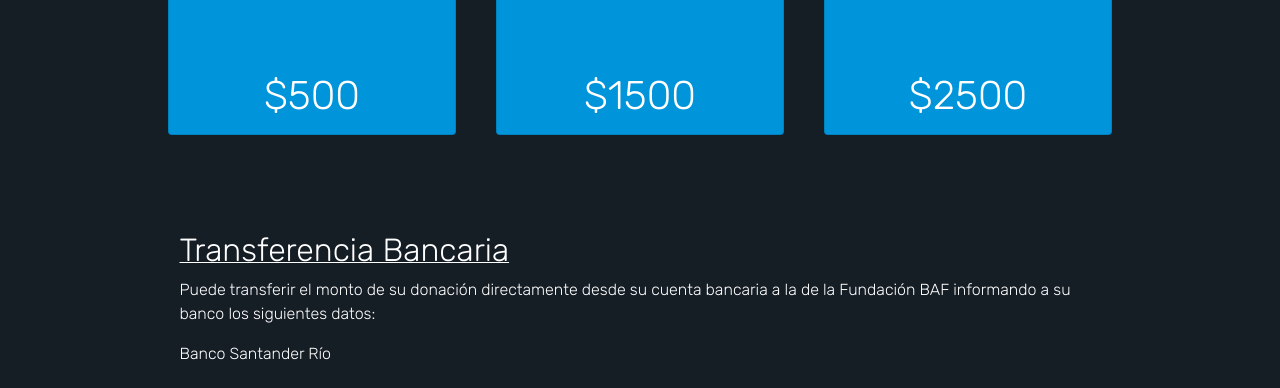
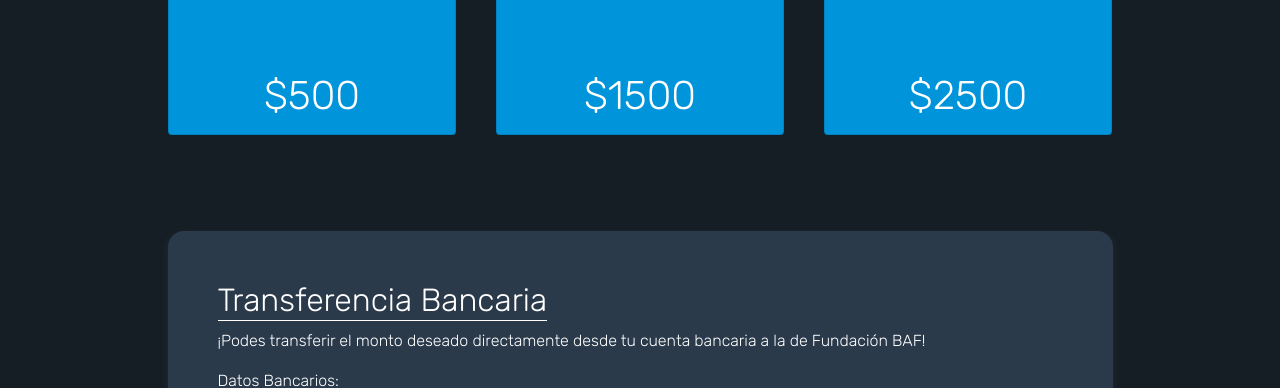
Before and after one commit to Eruno1/proyectofundacion, a website: page pages/donar.html in a window 1280 px wide. Shown: the part 412-800 px from the top of the page. Drawn offline with nearby package versions, Linux system fonts and the light colour scheme; some icons are missing.

Commit message:
retoques finales

```diff
--- a/pages/donar.html
+++ b/pages/donar.html
@@ -113,8 +113,9 @@
         </div>
         <div class="container-sm transfcontainer">
           <h2 class="transfcontainer__titulo">Transferencia Bancaria</h2>
-          <p class="transfcontainer__subtitulo">Puede transferir el monto de su donación directamente desde su cuenta bancaria a la de la Fundación BAF informando a su banco los siguientes datos:
+          <p>¡Podes transferir el monto deseado directamente desde tu cuenta bancaria a la de Fundación BAF!
             </p>
+          <p class="transfcontainer__subtitulo"> Datos Bancarios:</p>
           <ul class="transfcontainer__lista">
             <li>Banco Santander Río</li>
             <li>Nro. de cuenta corriente en pesos: 426-000004705</li>
--- a/scss/parciales/_donar.scss
+++ b/scss/parciales/_donar.scss
@@ -92,11 +92,15 @@
 
 .transfcontainer {
     color: $txtcolwhite;
-    // margin: 0px 5rem;
     max-width: 945px;
+    background-color: #2a3a4b;
+    padding: 50px;
+    border-radius: 1rem;
+    margin-bottom: 2rem;
+    box-shadow: rgba(99, 99, 99, 0.2) 0px 2px 8px 0px;
     &__titulo {
-        text-decoration: underline white 1px;
-        max-width: 20.6rem;
+        border-bottom: 1px solid white;
+        max-width: max-content;
     }
     &__lista{
         list-style: none;
@@ -105,4 +109,8 @@
             padding-bottom: 20px;
         }
     }
+    &__subtitulo {
+        max-width: max-content;
+        border-bottom: 1px solid white;
+    }
 }
```
Also changed, not shown: css/style.css, 1 other file.
